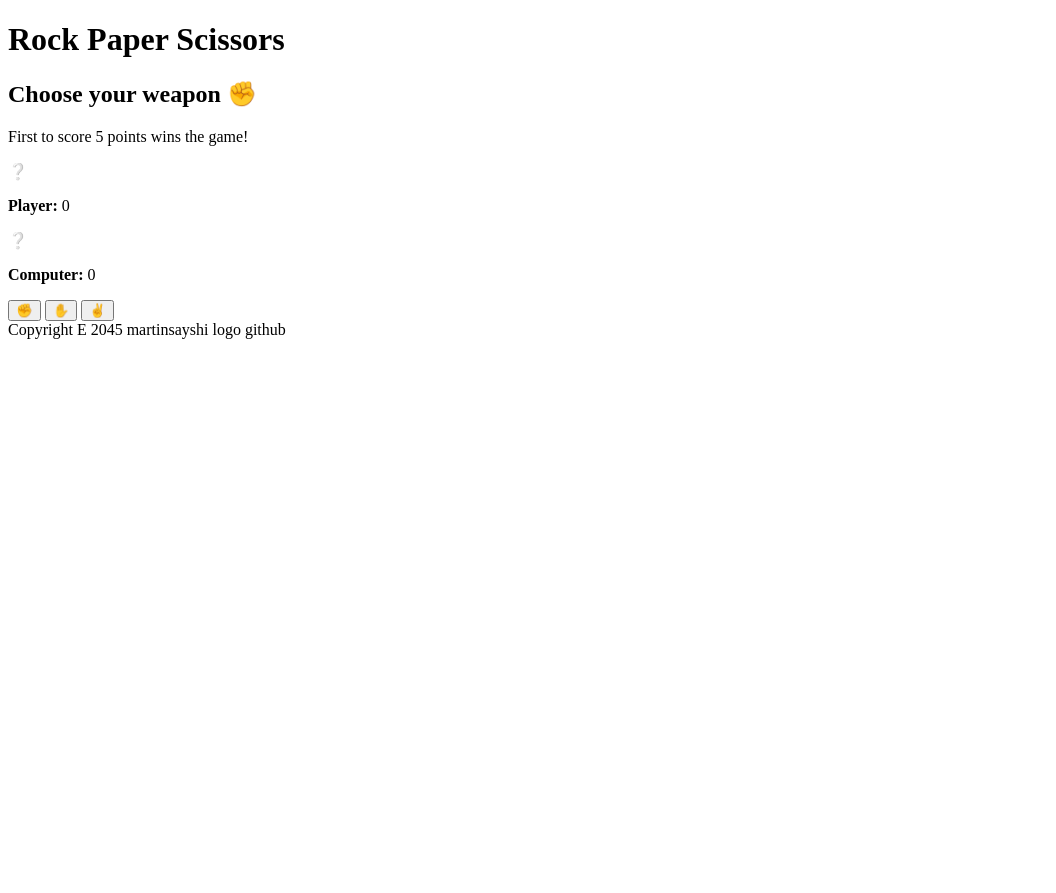
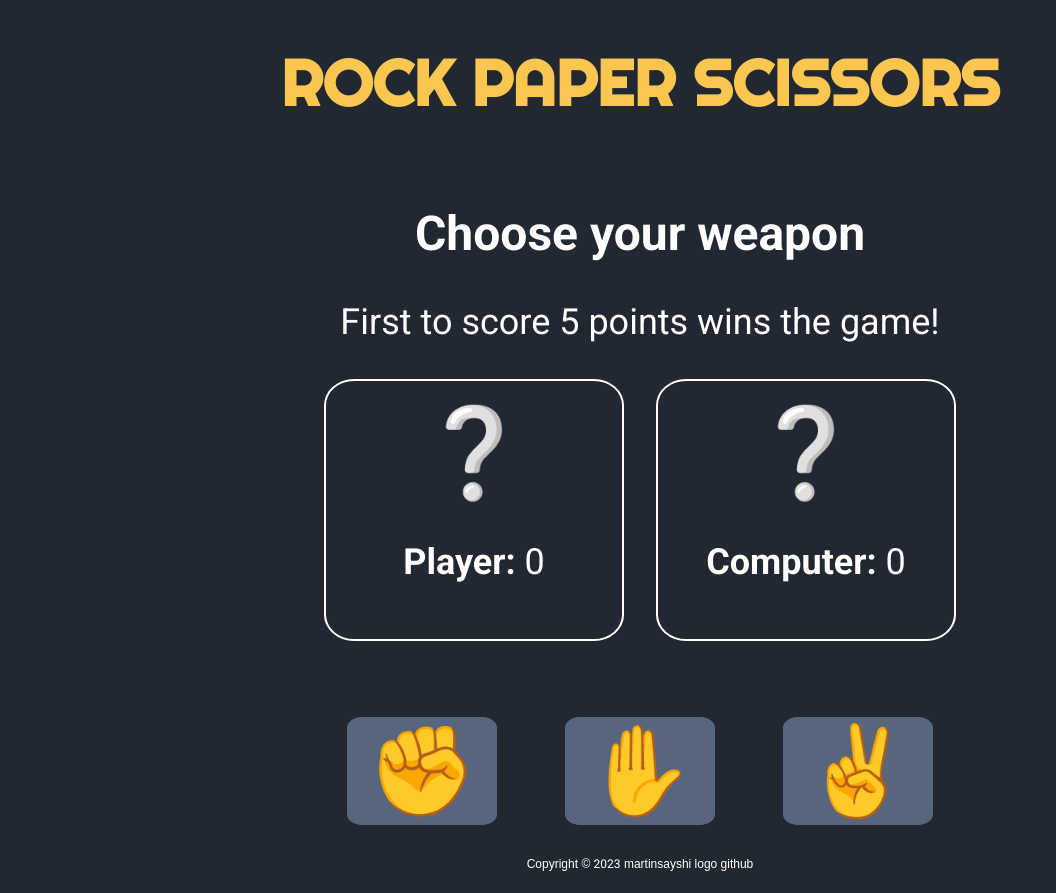
Before and after one commit to martinsayshi/rock-paper-scissors, a plain HTML site: page index.html in a window 1280 px wide. Shown: the whole page, without its empty margins (0-1056 px from the left). Before the commit the page ends 800 px from the top, so only its background shows below. Drawn offline with Linux system fonts and the light colour scheme.

Commit message:
add basic css

```diff
--- /dev/null
+++ b/css/style.css
@@ -0,0 +1,89 @@
+/* Colors
+- #111720
+- #fac650
+- #222831
+-
+*/
+
+* {
+    box-sizing: border-box;
+    font-family: 'Roboto', sans-serif;
+    color: white;
+    background: #222831;
+
+}
+
+body {
+    display: flex;
+    flex-direction: column;
+    margin: 0;
+    min-height: 100vh;
+}
+
+h1 {
+    font-family: 'Righteous', sans-serif;
+    font-size: 64px;
+    text-transform: uppercase;
+    color: #fac650;
+}
+
+h2 {
+    font-size: 48px;
+}
+
+p {
+    font-size: 36px;
+}
+
+header {
+    text-align: center;
+}
+
+.weapon {
+    font-size: 88px;
+}
+
+.game-player {
+    border: 2px solid white;
+    padding: 20px;
+    width: 300px;
+    border-radius: 10%;
+}
+
+.board {
+    margin-bottom: 44px;
+}
+
+.container {
+    display: flex;
+    flex: 1;
+}
+
+.game {
+    text-align: center;
+}
+
+.board {
+    display: flex;
+    justify-content: center;
+    align-items: center;
+    gap: 32px;
+}
+
+.btn {
+    text-decoration: none;
+    border: 1px solid #57667d;
+    background-color: #57667d;
+    font-size: 88px;
+    width: 150px;
+    border-radius: 10%;
+    margin: 32px;
+}
+
+footer {
+    margin-top: auto;
+    font-family: sans-serif;
+    font-size: 12px;
+    text-align: center;
+    height: 36px;
+}
--- a/index.html
+++ b/index.html
@@ -5,6 +5,12 @@
     <meta http-equiv="X-UA-Compatible" content="IE=edge">
     <meta name="viewport" content="width=device-width, initial-scale=1.0">
     <title>Document</title>
+    <link rel="preconnect" href="https://fonts.googleapis.com">
+    <link rel="preconnect" href="https://fonts.gstatic.com" crossorigin>
+    <link
+      href="https://fonts.googleapis.com/css2?family=Press+Start+2P&family=Roboto:wght@400;700&display=swap" rel="stylesheet"/>
+    <link href="https://fonts.googleapis.com/css2?family=Righteous&display=swap" rel="stylesheet">
+    <link rel="stylesheet" href="css/style.css"/>
     <script src="/js/script.js" defer></script>
 </head>
 <body>
@@ -13,7 +19,7 @@
     </header>
     <section class="game">
         <div>
-            <h2 class="result">Choose your weapon ✊</h2>
+            <h2 class="result">Choose your weapon</h2>
             <p>First to score 5 points wins the game!</p>
             <div class="board">
                 <div class="game-player">
@@ -24,17 +30,16 @@
                     <div class="weapon" id="computerWeapon">❔</div>
                     <p class="score computer"><strong>Computer: </strong>0</p>
                 </div>
-
             </div>
             <div class="options">
-                <button id="rock">✊</button>
-                <button id="paper">✋</button>
-                <button id="scissors">✌</button>
+                <button class="btn" id="rock">✊</button>
+                <button class="btn" id="paper">✋</button>
+                <button class="btn" id="scissors">✌</button>
             </div>
         </div>
     </section>
     <footer class="footer">
-        Copyright E 2045 martinsayshi logo github
+        Copyright &copy; <span id="year"></span> martinsayshi logo github
     </footer>
 </body>
 </html>
--- a/js/script.js
+++ b/js/script.js
@@ -92,3 +92,6 @@ const buttons = document.getElementsByTagName('button');
 for (let button of buttons) {
     button.addEventListener('click', () => game(button.id));
 }
+
+
+document.getElementById('year').textContent = new Date().getFullYear();
```
